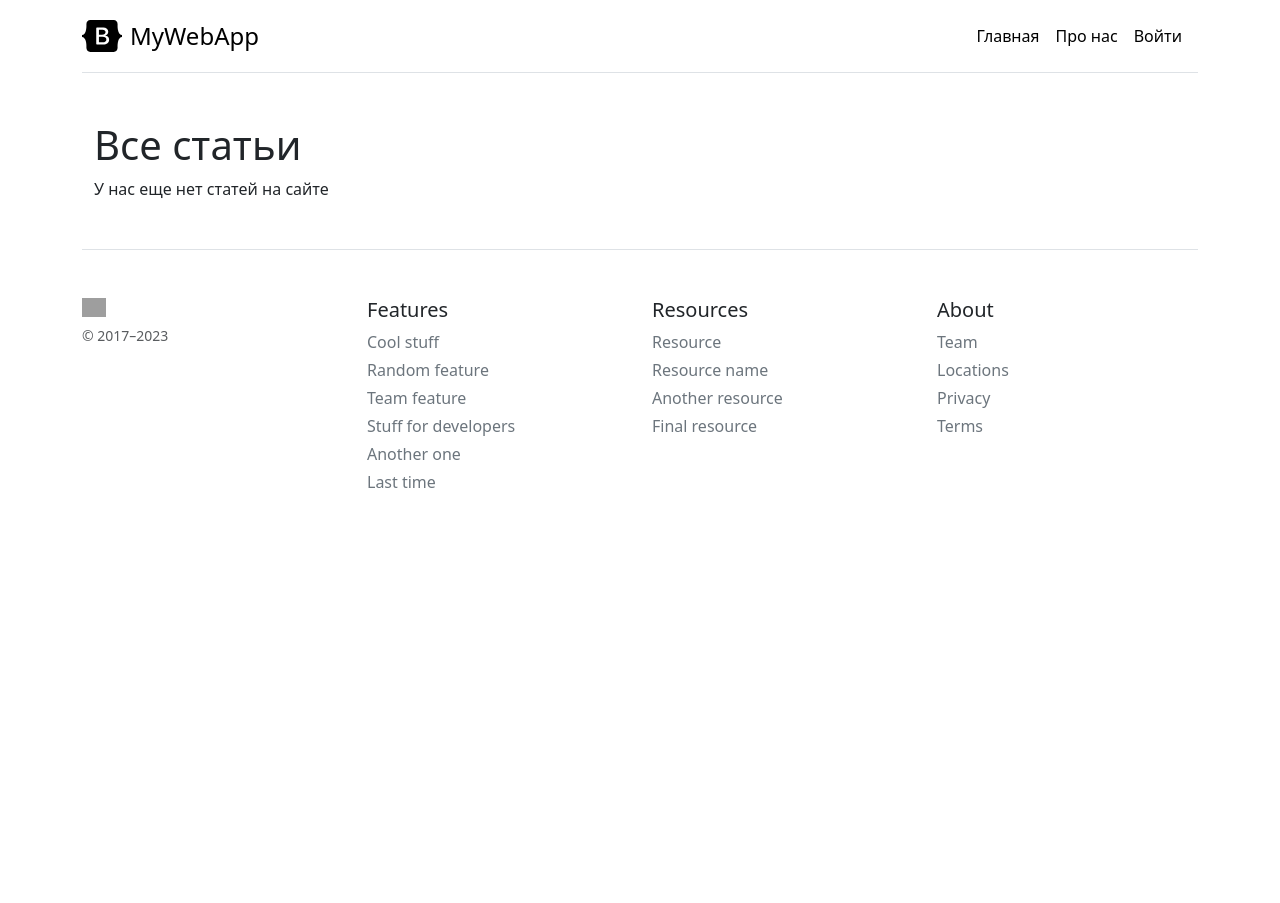
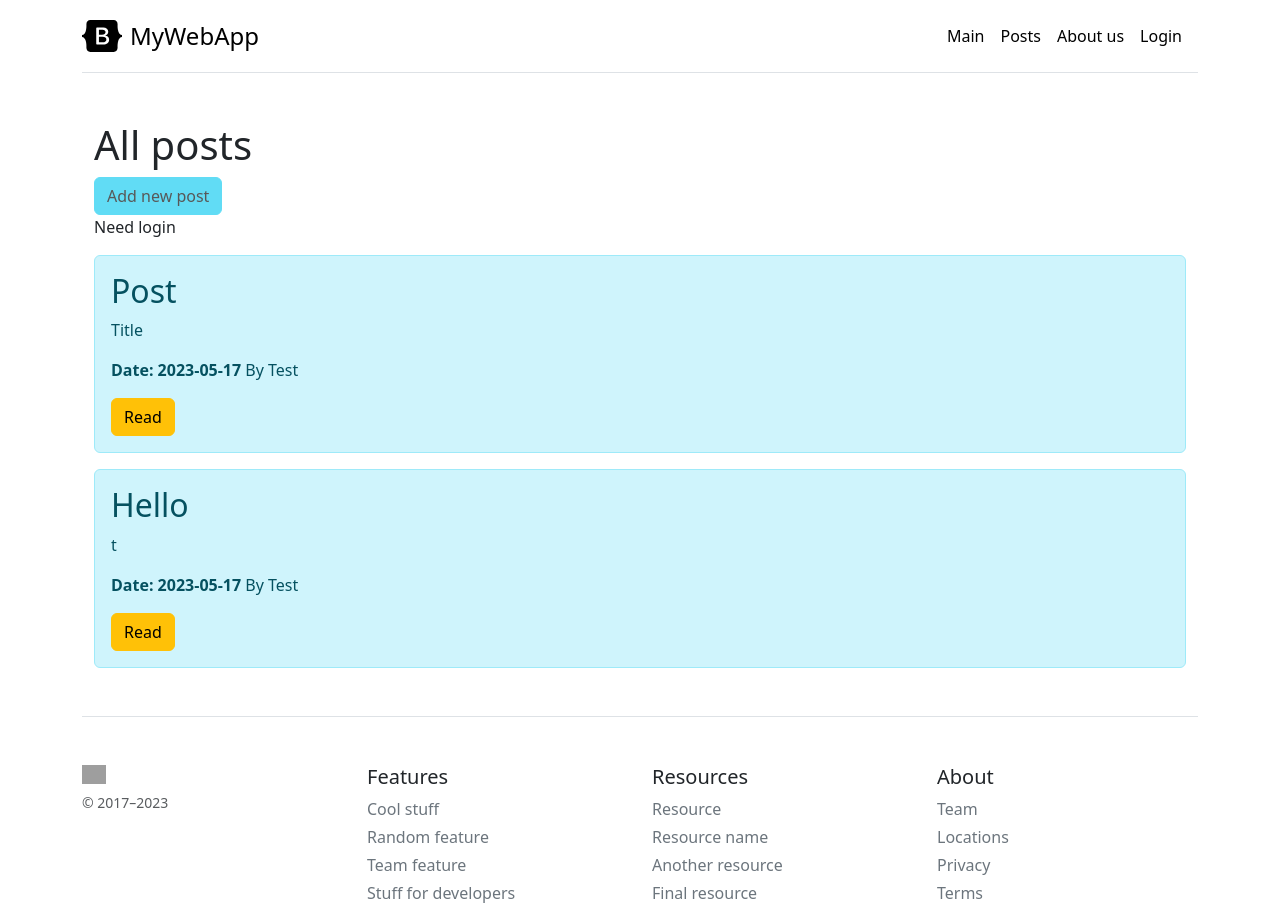
Before and after one commit to 1INFINITY/webApp, a Flask app: page /posts in a window 1280 px wide. Shown: the top 903 px of the page. Before the commit the page ends 488 px from the top, so only its background shows below. Run offline with Flask 3, Linux system fonts and the light colour scheme; grey boxes are pictures that could not be loaded.

Commit message:
added new features

```diff
--- a/application/__init__.py
+++ b/application/__init__.py
@@ -23,6 +23,5 @@ from application.main import main as main_blueprint
 app.register_blueprint(main_blueprint)
 
 app.app_context().push()
-db.drop_all()
 db.create_all()
 app.run()
--- a/application/auth.py
+++ b/application/auth.py
@@ -61,4 +61,4 @@ def login():
 @login_required
 def logout():
     logout_user()
-    return 'Logout'
+    return redirect(url_for('main.index'))
--- a/application/main.py
+++ b/application/main.py
@@ -9,7 +9,7 @@ main = Blueprint('main', __name__)
 @main.route('/hello')
 @login_required
 def hello():
-    return f"Hello, {current_user.name}!"
+    return render_template("hello.html", name=current_user.name)
 
 
 @main.route('/')
@@ -30,6 +30,7 @@ def post_details(id):
 
 
 @main.route('/posts/<int:id>/delete')
+@login_required
 def post_delete(id):
     article = Article.query.get_or_404(id)
     try:
@@ -41,6 +42,7 @@ def post_delete(id):
 
 
 @main.route('/posts/<int:id>/update', methods=['POST', 'GET'])
+@login_required
 def post_update(id):
     article = Article.query.get(id)
     if request.method == "POST":
@@ -57,13 +59,14 @@ def post_update(id):
 
 
 @main.route('/create-article', methods=['POST', 'GET'])
+@login_required
 def create_article():
     if request.method == "POST":
         title = request.form['title']
         intro = request.form['intro']
         text = request.form['text']
 
-        article = Article(title=title, intro=intro, text=text)
+        article = Article(title=title, intro=intro, text=text, user_id=current_user.id)
 
         try:
             db.session.add(article)
--- a/application/templates/header.html
+++ b/application/templates/header.html
@@ -12,9 +12,15 @@
         </a>
 
         <nav class="d-inline-flex mt-2 mt-md-0 ms-md-auto">
-            <a class="me-3 py-2 link-body-emphasis text-decoration-none" href="#">Главная</a>
-            <a class="me-3 py-2 link-body-emphasis text-decoration-none" href="#">Про нас</a>
-            <a class="me-3 py-2 link-body-emphasis text-decoration-none" href="#">Войти</a>
+            <a class="me-3 py-2 link-body-emphasis text-decoration-none" href="/">Main</a>
+            <a class="me-3 py-2 link-body-emphasis text-decoration-none" href="/posts">Posts</a>
+            <a class="me-3 py-2 link-body-emphasis text-decoration-none" href="#">About us</a>
+
+            {% if current_user.is_authenticated %}
+            <a class="me-3 py-2 link-body-emphasis text-decoration-none" href="/logout">Logout({{ current_user.name }})</a>
+            {% else %}
+            <a class="me-3 py-2 link-body-emphasis text-decoration-none" href="/login">Login</a>
+            {% endif %}
         </nav>
     </div>
 </header>
--- a/application/templates/posts.html
+++ b/application/templates/posts.html
@@ -7,18 +7,29 @@ All site posts
 
 {% block body %}
 <div class="container mt-5">
-    <h1>Все статьи</h1>
+    <h1>All posts</h1>
+    <div class="mb-3">
+        {% if current_user.is_authenticated %}
+            <a class="btn btn-info" href="/create-article">Add new post</a>
+        {% else %}
+            <button class="btn btn-info" disabled>Add new post</button>
+            <p>Need login</p>
+        {% endif %}
+    </div>
+
     {% if articles|length > 0 %}
     {% for a in articles %}
     <div class="alert alert-info">
         <h2>{{ a.title }}</h2>
+
+
         <p>{{ a.intro }}</p>
-            <p><b>Дата: {{ a.date.date() }}</b></p>
-            <a href="/posts/{{ a.id }}" class="btn btn-warning">Читать</a>
+        <p><b>Date: {{ a.date.date() }}</b> By {{ a.user.name }}</p>
+        <a href="/posts/{{ a.id }}" class="btn btn-warning">Read</a>
     </div>
     {% endfor %}
     {% else %}
-    <p>У нас еще нет статей на сайте</p>
+    <p>We don't have any posts yet</p>
     {% endif %}
 </div>
 {% endblock %}
--- a/application/templates/sign_in.html
+++ b/application/templates/sign_in.html
@@ -47,7 +47,7 @@ Login
     {% with messages = get_flashed_messages() %}
     {% if messages %}
     <div class="alert alert-info">
-        {{ messages[0] }}. Go to <a href="{{ url_for('auth.register') }}">register page</a>.
+        {{ messages[0] }}.
     </div>
     {% endif %}
     {% endwith %}
```
Also changed, not shown: application/models.py (+9 -7 lines), application/templates/create_article.html (+5 -5 lines), application/templates/hello.html (added, +12 -0 lines), application/templates/post_details.html (+11 -3 lines), application/templates/post_update.html (+5 -5 lines), instance/website.db. Lines whose indentation alone changed are shown as unchanged.
